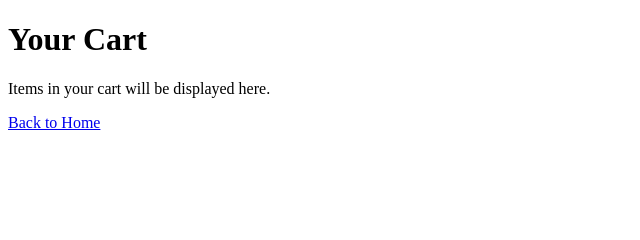
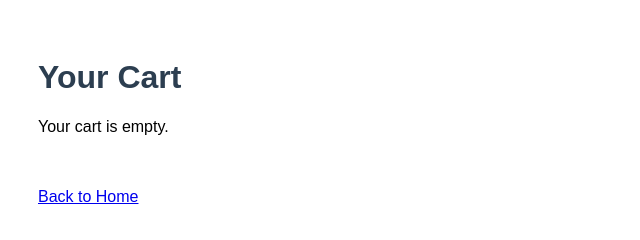
Before and after one commit to shri05-05/FrontEnd, a plain HTML site: page cart.html in a window 1280 px wide. Shown: the whole page, without its empty margins (0-640 px from the left). Drawn offline with Linux system fonts and the light colour scheme.

Commit message:
Update cart.html

```diff
--- a/cart.html
+++ b/cart.html
@@ -1,13 +1,29 @@
 <!DOCTYPE html>
 <html lang="en">
 <head>
-  <meta charset="UTF-8" />
-  <meta name="viewport" content="width=device-width, initial-scale=1.0"/>
+  <meta charset="UTF-8">
+  <meta name="viewport" content="width=device-width, initial-scale=1">
   <title>Cart</title>
+  <style>
+    body {
+      font-family: Arial, sans-serif;
+      padding: 30px;
+    }
+    h1 {
+      color: #2c3e50;
+    }
+    .item {
+      border-bottom: 1px solid #ccc;
+      padding: 10px 0;
+    }
+  </style>
 </head>
 <body>
   <h1>Your Cart</h1>
-  <p>Items in your cart will be displayed here.</p>
-  <a href="home.html">Back to Home</a>
+  <div id="cart-items"></div>
+  <br><br>
+  <a href="index.html">Back to Home</a>
+  <script src="script.js"></script>
+  <script>window.onload = displayCart;</script>
 </body>
 </html>
```
